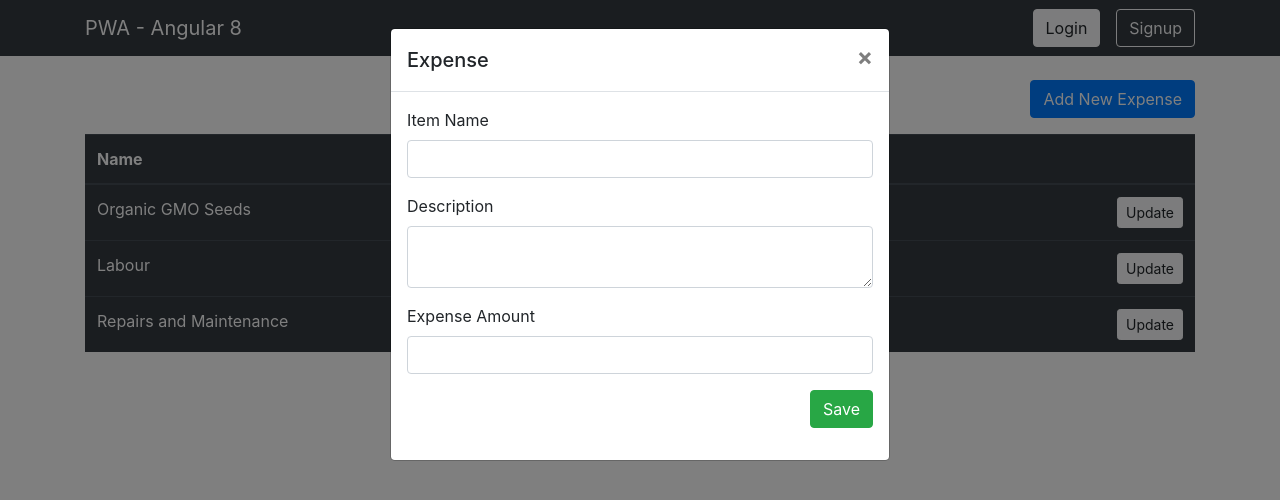
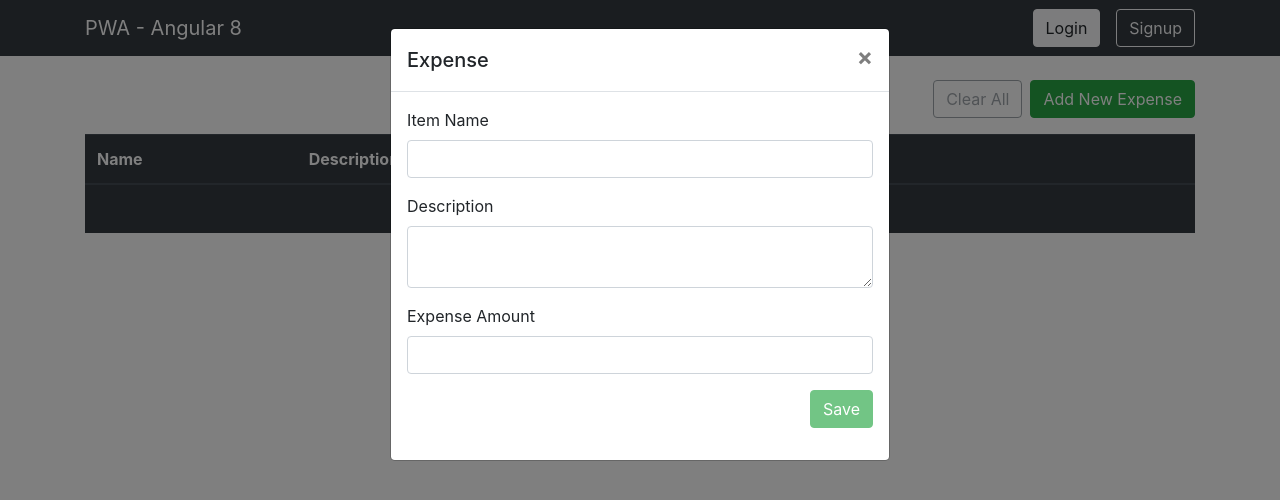
Before and after one commit to shamineoduor/pwa-angular, an Angular app: page /dashboard in a window 1280 px wide. Both pictures are taken after a click on the button "Add New Expense". Shown: the top 500 px of the page. Built offline with nearby package versions, Linux system fonts and the light colour scheme.

Commit message:
hook up crud logic

```diff
--- a/package.json
+++ b/package.json
@@ -33,9 +33,10 @@
     "@angular/cli": "~8.1.1",
     "@angular/compiler-cli": "~8.1.1",
     "@angular/language-service": "~8.1.1",
-    "@types/node": "~8.9.4",
     "@types/jasmine": "~3.3.8",
     "@types/jasminewd2": "~2.0.3",
+    "@types/jquery": "^3.3.30",
+    "@types/node": "~8.9.4",
     "codelyzer": "^5.0.0",
     "jasmine-core": "~3.4.0",
     "jasmine-spec-reporter": "~4.2.1",
--- a/src/app/dashboard/components/item-form/item-form.component.html
+++ b/src/app/dashboard/components/item-form/item-form.component.html
@@ -1,4 +1,4 @@
-<form [formGroup]="itemFormGroup" novalidate (submit)="addExpense()">
+<div [formGroup]="itemFormGroup" novalidate>
   <div class="form-group">
     <label for="itemName">Item Name</label>
     <input
@@ -31,6 +31,13 @@
   </div>
 
   <div class="form-group text-right">
-    <button type="submit" class="btn btn-success">Save</button>
+    <button
+      type="button"
+      class="btn btn-success"
+      [disabled]="itemFormGroup.invalid"
+      (click)="onSubmit()"
+    >
+      Save
+    </button>
   </div>
-</form>
+</div>
--- a/src/app/dashboard/components/item-form/item-form.component.ts
+++ b/src/app/dashboard/components/item-form/item-form.component.ts
@@ -1,23 +1,65 @@
-import { Component, OnInit } from '@angular/core';
+import {
+  Component,
+  OnInit,
+  Output,
+  EventEmitter,
+  Input,
+  OnChanges,
+  SimpleChanges,
+} from '@angular/core';
 import { FormGroup, FormBuilder, Validators } from '@angular/forms';
+import { Item } from '../../models/item';
 
 @Component({
   selector: 'app-item-form',
   templateUrl: './item-form.component.html',
   styleUrls: ['./item-form.component.scss'],
 })
-export class ItemFormComponent implements OnInit {
+export class ItemFormComponent implements OnInit, OnChanges {
+  @Input() item: Item;
+  @Input() index: number;
+
+  @Output() formSubmit = new EventEmitter();
+
   itemFormGroup: FormGroup;
 
   constructor(private formBuilder: FormBuilder) {}
 
   ngOnInit() {
+    this.initForm();
+  }
+
+  ngOnChanges(changes: SimpleChanges) {
+    if (changes.item && changes.item.currentValue) {
+      this.item = changes.item.currentValue;
+    }
+
+    if (changes.index) {
+      this.index = changes.index.currentValue;
+    }
+
+    this.initForm();
+  }
+
+  private initForm() {
     this.itemFormGroup = this.formBuilder.group({
-      name: ['', Validators.required],
-      description: [''],
-      expenseAmount: ['', [Validators.required, Validators.min(0.0)]],
+      name: [(this.item && this.item.name) || '', Validators.required],
+      description: [(this.item && this.item.description) || ''],
+      expenseAmount: [
+        (this.item && this.item.expenseAmount) || '',
+        [Validators.required, Validators.min(0.0)],
+      ],
     });
   }
 
-  addExpense() {}
+  /**
+   * Form submit handler
+   * Emits the form value
+   */
+  onSubmit() {
+    const item = { ...this.itemFormGroup.value } as Item;
+    this.formSubmit.emit({ item, index: this.index });
+
+    this.itemFormGroup.reset();
+  }
 }
--- a/src/app/dashboard/components/item-list/item-list.component.html
+++ b/src/app/dashboard/components/item-list/item-list.component.html
@@ -1,3 +1,4 @@
+<div class="table-responsive">
   <table class="table table-dark">
     <thead>
       <tr>
@@ -9,13 +10,71 @@
     </thead>
 
     <tbody>
-        <tr *ngFor="let item of items">
-            <td>{{item.name}}</td>
-            <td>{{item.description}}</td>
-            <td>{{item.expenseAmount | currency: 'KES'}}</td>
+      <tr *ngFor="let item of itemService.items; let i = index">
+        <td>{{ item.name }}</td>
+        <td>{{ item.description }}</td>
+        <td>{{ item.expenseAmount | currency: 'KES' }}</td>
         <td class="text-right">
-                <button class="btn btn-sm btn-light" (click)="editItem(item)">Update</button>
+          <button class="btn btn-sm btn-light" (click)="showEditModal(i, item)">
+            Update
+          </button>
+
+          <button class="btn btn-sm btn-danger ml-2" (click)="delete(i)">
+            Delete
+          </button>
         </td>
       </tr>
     </tbody>
+    <tfoot>
+      <tr>
+        <td
+          colspan="4"
+          class="text-right"
+          *ngIf="itemService.items.length; else showNoRecordsMessage"
+        >
+          <small>
+            Count: <strong>{{ itemService.items.length }}</strong>
+          </small>
+        </td>
+
+        <ng-template #showNoRecordsMessage>
+          <td class="text-center" colspan="4">
+            <i class="text-center">No records to display</i>
+          </td>
+        </ng-template>
+      </tr>
+    </tfoot>
   </table>
+</div>
+
+<div
+  class="modal fade"
+  id="editExpenseModal"
+  tabindex="-1"
+  role="dialog"
+  aria-labelledby="editExpenseModalLabel"
+  aria-hidden="true"
+>
+  <div class="modal-dialog" role="document">
+    <div class="modal-content">
+      <div class="modal-header">
+        <h5 class="modal-title" id="editExpenseModalLabel">Edit Expense</h5>
+        <button
+          type="button"
+          class="close"
+          data-dismiss="modal"
+          aria-label="Close"
+        >
+          <span aria-hidden="true">&times;</span>
+        </button>
+      </div>
+      <div class="modal-body">
+        <app-item-form
+          [item]="selectedItem"
+          [index] ="selectedIndex"
+          (formSubmit)="editExpense($event)"
+        ></app-item-form>
+      </div>
+    </div>
+  </div>
+</div>
--- a/src/app/dashboard/components/item-list/item-list.component.ts
+++ b/src/app/dashboard/components/item-list/item-list.component.ts
@@ -1,5 +1,9 @@
 import { Component, OnInit } from '@angular/core';
+
 import { Item } from '../../models/item';
+import { ItemService } from '../../services/item.service';
+
+declare var $: any;
 
 @Component({
   selector: 'app-item-list',
@@ -7,15 +11,31 @@ import { Item } from '../../models/item';
   styleUrls: ['./item-list.component.scss'],
 })
 export class ItemListComponent implements OnInit {
-  items: Item[] = [
-    { name: 'Organic GMO Seeds', expenseAmount: 1000 },
-    { name: 'Labour', expenseAmount: 2000 },
-    { name: 'Repairs and Maintenance', expenseAmount: 400 },
-  ];
+  selectedIndex: number;
+  selectedItem: Item;
 
-  constructor() {}
+  constructor(public itemService: ItemService) {}
 
   ngOnInit() {}
 
-  editItem(item: Item) {}
+  showEditModal(index: number, item: Item) {
+    this.selectedIndex = index;
+    this.selectedItem = item;
+
+    console.log(index, item);
+
+    // show the modal
+    $('#editExpenseModal').modal('show');
+  }
+
+  editExpense(obj: { index: number; item: Item }) {
+    this.itemService.update(obj.index, obj.item);
+
+    // close the modal
+    $('#editExpenseModal').modal('hide');
+  }
+
+  delete(index: number) {
+    this.itemService.delete(index);
+  }
 }
--- a/src/app/dashboard/dashboard.component.html
+++ b/src/app/dashboard/dashboard.component.html
@@ -1,6 +1,14 @@
-<div class="text-right">
+<div class="text-right mb-3">
   <button
-    class="btn btn-primary mb-3"
+    class="btn btn-outline-secondary"
+    (click)="clearAll()"
+    [disabled]="!itemService.items.length"
+  >
+    Clear All
+  </button>
+
+  <button
+    class="btn btn-success ml-2"
     data-toggle="modal"
     data-target="#addExpenseModal"
   >
@@ -9,7 +17,6 @@
 </div>
 
 <app-item-list></app-item-list>
-
 
 <div
   class="modal fade"
@@ -33,7 +40,7 @@
         </button>
       </div>
       <div class="modal-body">
-        <app-item-form></app-item-form>
+        <app-item-form (formSubmit)="addExpense($event)"></app-item-form>
       </div>
     </div>
   </div>
--- a/src/app/dashboard/dashboard.component.ts
+++ b/src/app/dashboard/dashboard.component.ts
@@ -1,15 +1,35 @@
 import { Component, OnInit } from '@angular/core';
+
+import { Item } from './models/item';
+import { ItemService } from './services/item.service';
+
+declare var $: any;
 
 @Component({
   selector: 'app-dashboard',
   templateUrl: './dashboard.component.html',
-  styleUrls: ['./dashboard.component.scss']
+  styleUrls: ['./dashboard.component.scss'],
 })
 export class DashboardComponent implements OnInit {
+  constructor(public itemService: ItemService) {}
 
-  constructor() { }
+  ngOnInit() {}
 
-  ngOnInit() {
+  /**
+   * Adds an item to the list
+   * @param item to be added to the list
+   */
+  addExpense(obj: {item: Item, index: number}) {
+    this.itemService.add(obj.item);
+
+    // close the modal
+    $('#addExpenseModal').modal('hide');
   }
 
+  /**
+   * clear all items from the list
+   */
+  clearAll() {
+    this.itemService.clear();
+  }
 }
--- /dev/null
+++ b/src/app/dashboard/services/item.service.ts
@@ -0,0 +1,57 @@
+import { Injectable } from '@angular/core';
+import { Item } from '../models/item';
+
+@Injectable({
+  providedIn: 'root',
+})
+export class ItemService {
+  items: Item[] = [];
+
+  constructor() {
+    this.getItems();
+  }
+
+  private persist() {
+    localStorage.setItem('items', JSON.stringify(this.items));
+  }
+
+  private getItems() {
+    const items = localStorage.getItem('items');
+
+    if (items) {
+      this.items = JSON.parse(items);
+    }
+  }
+
+  /**
+   * Add item to item list
+   */
+  add(item: Item) {
+    this.items = [item, ...this.items];
+    this.persist();
+  }
+
+  /**
+   * Update an item
+   * @param index zero-based index of the item in the `items` array
+   * @param updatedItem updated item
+   */
+  update(index: number, updatedItem: Item) {
+    this.items.splice(index, 1, updatedItem);
+    this.persist();
+  }
+
+  /**
+   * Remove item from the list
+   * @param index zero based index of the `item` in the `items`
+   */
+  delete(index: number) {
+    this.items.splice(index, 1);
+    this.persist();
+  }
+
+  clear() {
+    this.items = [];
+    this.persist();
+  }
+}
```
Also changed, not shown: 2 other files (tests, documents, lock files or other folders). Lines whose indentation alone changed are shown as unchanged.
